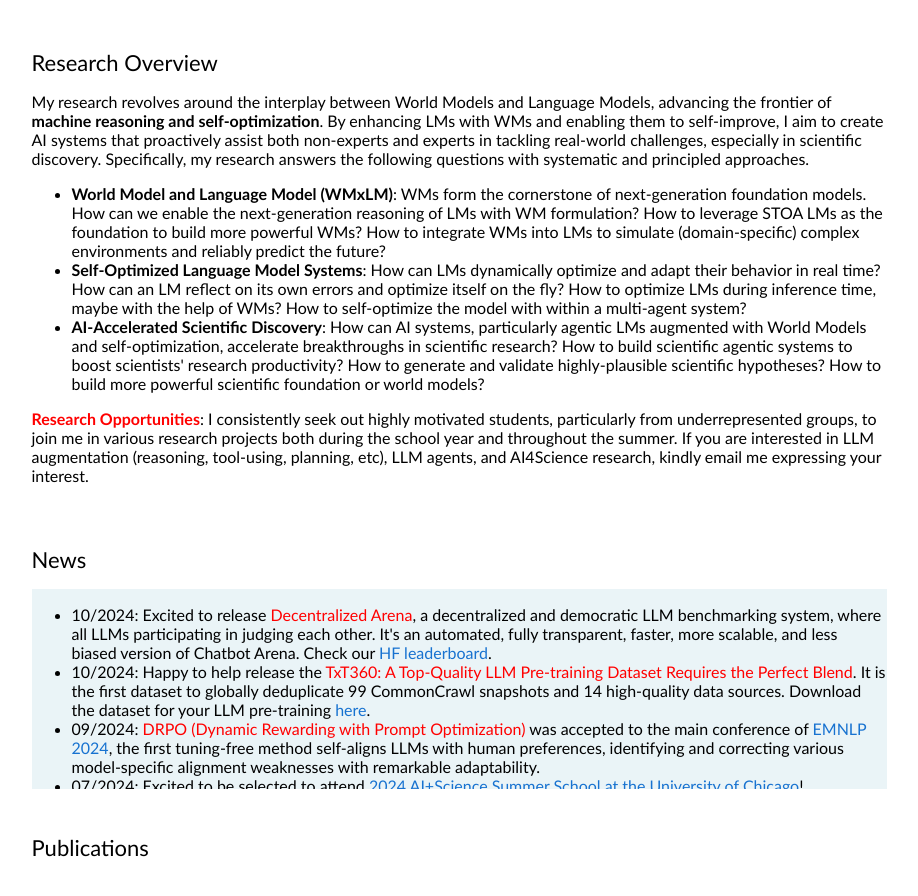
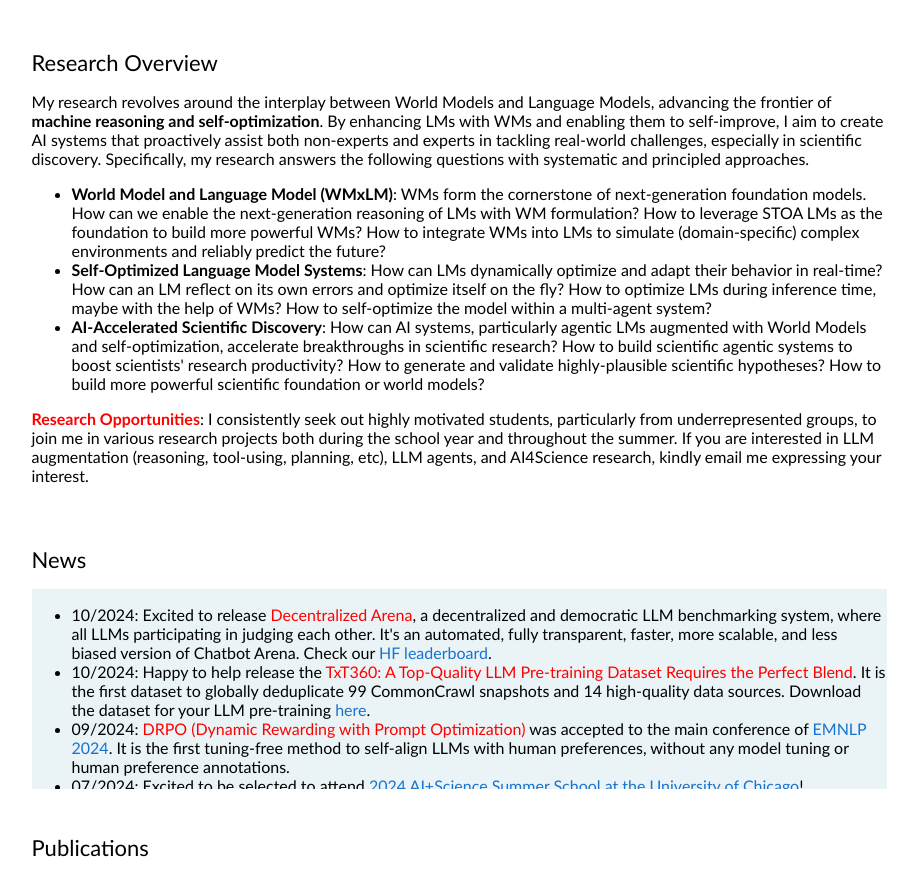
Before and after one commit to zhenwang9102/zhenwang9102.github.io, a Jekyll site: the page built from _posts/2019-06-02-venue.markdown, in a window 1280 px wide and 900 px high, scrolled down 433 px. Shown: the top 896 px of the window, without its empty margins (181-1099 px from the left). Built offline with Jekyll 4.4.1, drawn with Linux system fonts in a browser that asks for light colours.

Commit message:
Update default.html

```diff
--- a/_layouts/default.html
+++ b/_layouts/default.html
@@ -87,7 +87,7 @@
                   <b>World Model and Language Model (WMxLM)</b>: WMs form the cornerstone of next-generation foundation models. How can we enable the next-generation reasoning of LMs with WM formulation? How to leverage STOA LMs as the foundation to build more powerful WMs? How to integrate WMs into LMs to simulate (domain-specific) complex environments and reliably predict the future?
                 </li>
                 <li>
-                  <b>Self-Optimized Language Model Systems</b>: How can LMs dynamically optimize and adapt their behavior in real time? How can an LM reflect on its own errors and optimize itself on the fly? How to optimize LMs during inference time, maybe with the help of WMs? How to self-optimize the model with within a multi-agent system?
+                  <b>Self-Optimized Language Model Systems</b>: How can LMs dynamically optimize and adapt their behavior in real-time? How can an LM reflect on its own errors and optimize itself on the fly? How to optimize LMs during inference time, maybe with the help of WMs? How to self-optimize the model within a multi-agent system?
                 </li>
                 <li>
                   <b>AI-Accelerated Scientific Discovery</b>: How can AI systems, particularly agentic LMs augmented with World Models and self-optimization, accelerate breakthroughs in scientific research? How to build scientific agentic systems to boost scientists' research productivity? How to generate and validate highly-plausible scientific hypotheses? How to build more powerful scientific foundation or world models?
@@ -126,7 +126,7 @@
                    10/2024: Happy to help release the <a href="https://huggingface.co/spaces/LLM360/TxT360" style="color:red">TxT360: A Top-Quality LLM Pre-training Dataset Requires the Perfect Blend</a>. It is the first dataset to globally deduplicate 99 CommonCrawl snapshots and 14 high-quality data sources. Download the dataset for your LLM pre-training <a href="https://huggingface.co/datasets/LLM360/TxT360">here</a>.
                  </li>
                  <li>
-                   09/2024: <a style="color:red">DRPO (Dynamic Rewarding with Prompt Optimization)</a> was accepted to the main conference of <a href="https://2024.emnlp.org/">EMNLP 2024</a>, the first tuning-free method self-aligns LLMs with human preferences, identifying and correcting various model-specific alignment weaknesses with remarkable adaptability.
+                   09/2024: <a style="color:red">DRPO (Dynamic Rewarding with Prompt Optimization)</a> was accepted to the main conference of <a href="https://2024.emnlp.org/">EMNLP 2024</a>. It is the first tuning-free method to self-align LLMs with human preferences, without any model tuning or human preference annotations.
                  </li>
                  <li>
                    07/2024: Excited to be selected to attend <a href="https://datascience.uchicago.edu/events/ai-science-summer-school-2024/">2024 AI+Science Summer School at the University of Chicago</a>!
```
